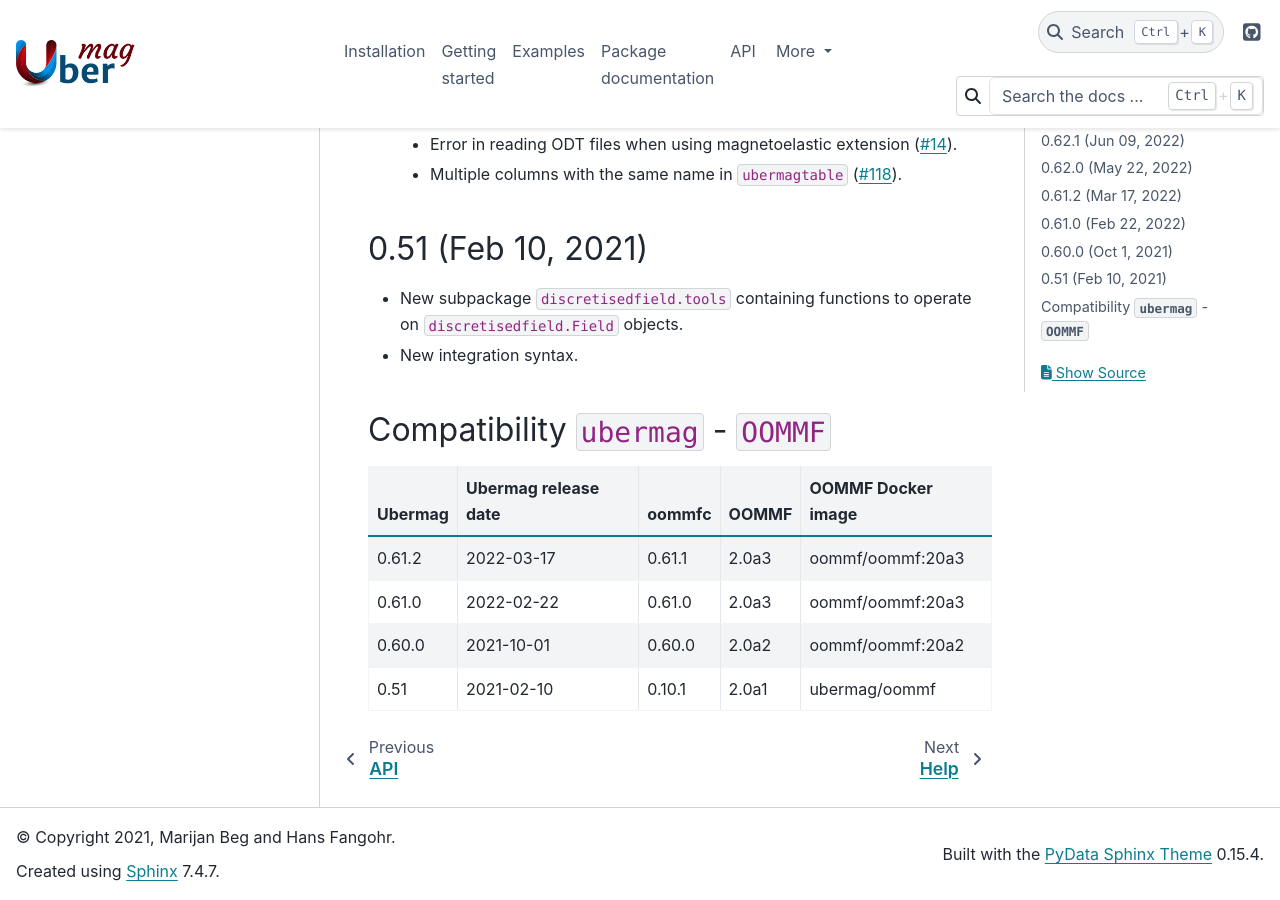
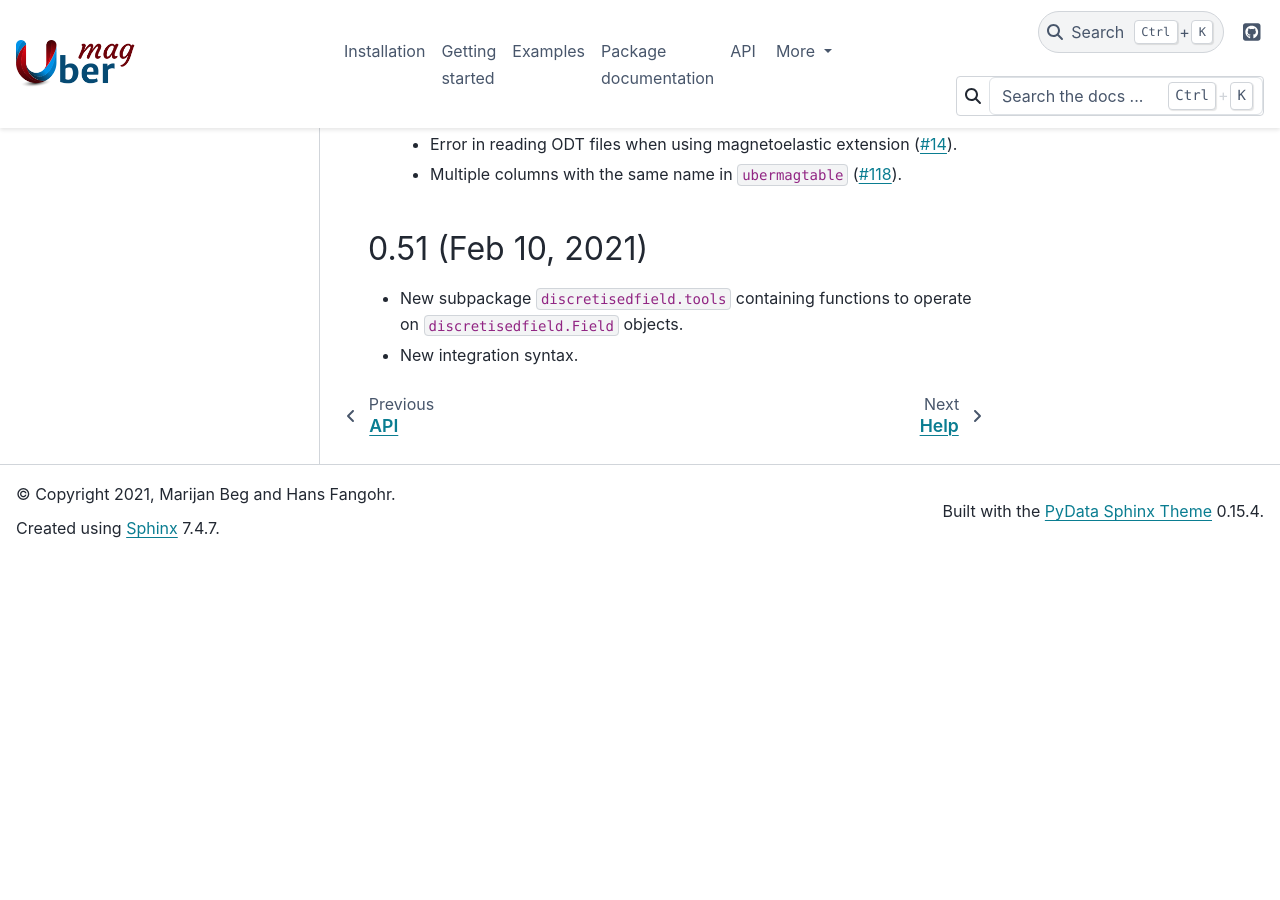
Before and after one commit to ubermag/ubermag.github.io, a Sphinx documentation site: the page built from source/changelog.rst, in a window 1280 px wide and 900 px high, scrolled down 9539 px. Built offline with Sphinx 7.4.7 and the PyData theme 0.15.4, drawn with Linux system fonts in a browser that asks for light colours; pages that are not in the unit, such as notebooks, are missing from menus; after the commit the page ends 10097 px from its top, so only the background shows below that.

Commit message:
Remove compatibility table from changelog page

```diff
--- a/source/changelog.rst
+++ b/source/changelog.rst
@@ -423,18 +423,3 @@
 - New subpackage ``discretisedfield.tools`` containing functions to operate on
   ``discretisedfield.Field`` objects.
 - New integration syntax.
-
-Compatibility ``ubermag`` - ``OOMMF``
-======================================
-
-+---------+----------------------+--------+-------+--------------------+
-| Ubermag | Ubermag release date | oommfc | OOMMF | OOMMF Docker image |
-+=========+======================+========+=======+====================+
-| 0.61.2  | 2022-03-17           | 0.61.1 | 2.0a3 | oommf/oommf:20a3   |
-+---------+----------------------+--------+-------+--------------------+
-| 0.61.0  | 2022-02-22           | 0.61.0 | 2.0a3 | oommf/oommf:20a3   |
-+---------+----------------------+--------+-------+--------------------+
-| 0.60.0  | 2021-10-01           | 0.60.0 | 2.0a2 | oommf/oommf:20a2   |
-+---------+----------------------+--------+-------+--------------------+
-| 0.51    | 2021-02-10           | 0.10.1 | 2.0a1 | ubermag/oommf      |
-+---------+----------------------+--------+-------+--------------------+
```
